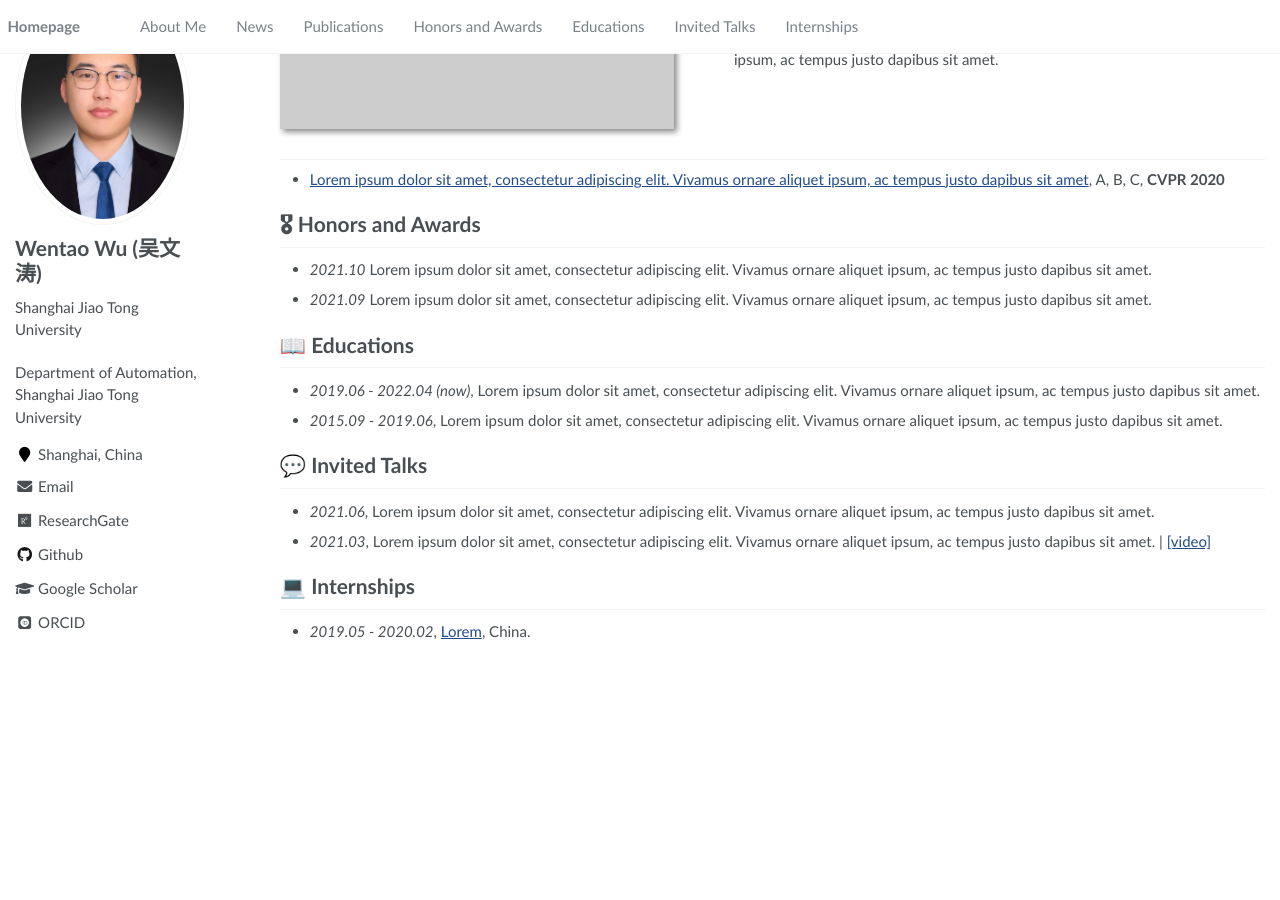
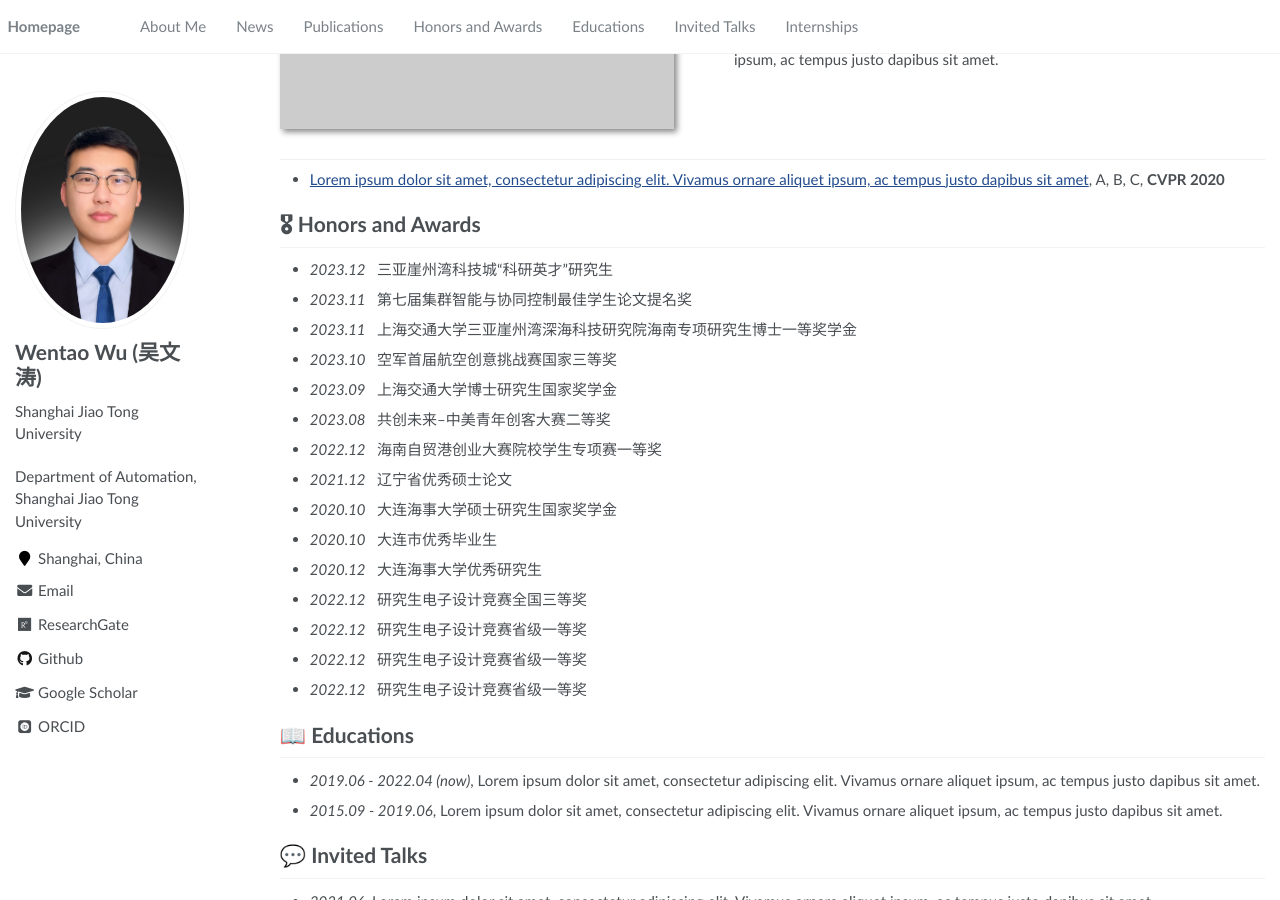
Before and after one commit to wwtsjtu/wwt.github.io, a Jekyll site: the page built from _pages/about.md, in a window 1280 px wide and 900 px high, scrolled down 1228 px. Built offline with Jekyll 4.4.1, drawn with Linux system fonts in a browser that asks for light colours; some web fonts are replaced; before the commit the page ends 1886 px from its top, so only the background shows below that.

Commit message:
Update about.md

```diff
--- a/_pages/about.md
+++ b/_pages/about.md
@@ -62,8 +62,21 @@ My research interest includes neural machine translation and computer vision. I
 - [Lorem ipsum dolor sit amet, consectetur adipiscing elit. Vivamus ornare aliquet ipsum, ac tempus justo dapibus sit amet](https://github.com), A, B, C, **CVPR 2020**
 
 # 🎖 Honors and Awards
-- *2021.10* Lorem ipsum dolor sit amet, consectetur adipiscing elit. Vivamus ornare aliquet ipsum, ac tempus justo dapibus sit amet.
-- *2021.09* Lorem ipsum dolor sit amet, consectetur adipiscing elit. Vivamus ornare aliquet ipsum, ac tempus justo dapibus sit amet.
+- *2023.12* &nbsp; 三亚崖州湾科技城“科研英才”研究生
+- *2023.11* &nbsp; 第七届集群智能与协同控制最佳学生论文提名奖
+- *2023.11* &nbsp; 上海交通大学三亚崖州湾深海科技研究院海南专项研究生博士一等奖学金
+- *2023.10* &nbsp; 空军首届航空创意挑战赛国家三等奖
+- *2023.09* &nbsp; 上海交通大学博士研究生国家奖学金
+- *2023.08* &nbsp; 共创未来--中美青年创客大赛二等奖
+- *2022.12* &nbsp; 海南自贸港创业大赛院校学生专项赛一等奖
+- *2021.12* &nbsp; 辽宁省优秀硕士论文
+- *2020.10* &nbsp; 大连海事大学硕士研究生国家奖学金
+- *2020.10* &nbsp; 大连市优秀毕业生
+- *2020.12* &nbsp; 大连海事大学优秀研究生
+- *2022.12* &nbsp; 研究生电子设计竞赛全国三等奖
+- *2022.12* &nbsp; 研究生电子设计竞赛省级一等奖
+- *2022.12* &nbsp; 研究生电子设计竞赛省级一等奖
+- *2022.12* &nbsp; 研究生电子设计竞赛省级一等奖
 
 # 📖 Educations
 - *2019.06 - 2022.04 (now)*, Lorem ipsum dolor sit amet, consectetur adipiscing elit. Vivamus ornare aliquet ipsum, ac tempus justo dapibus sit amet.
```
